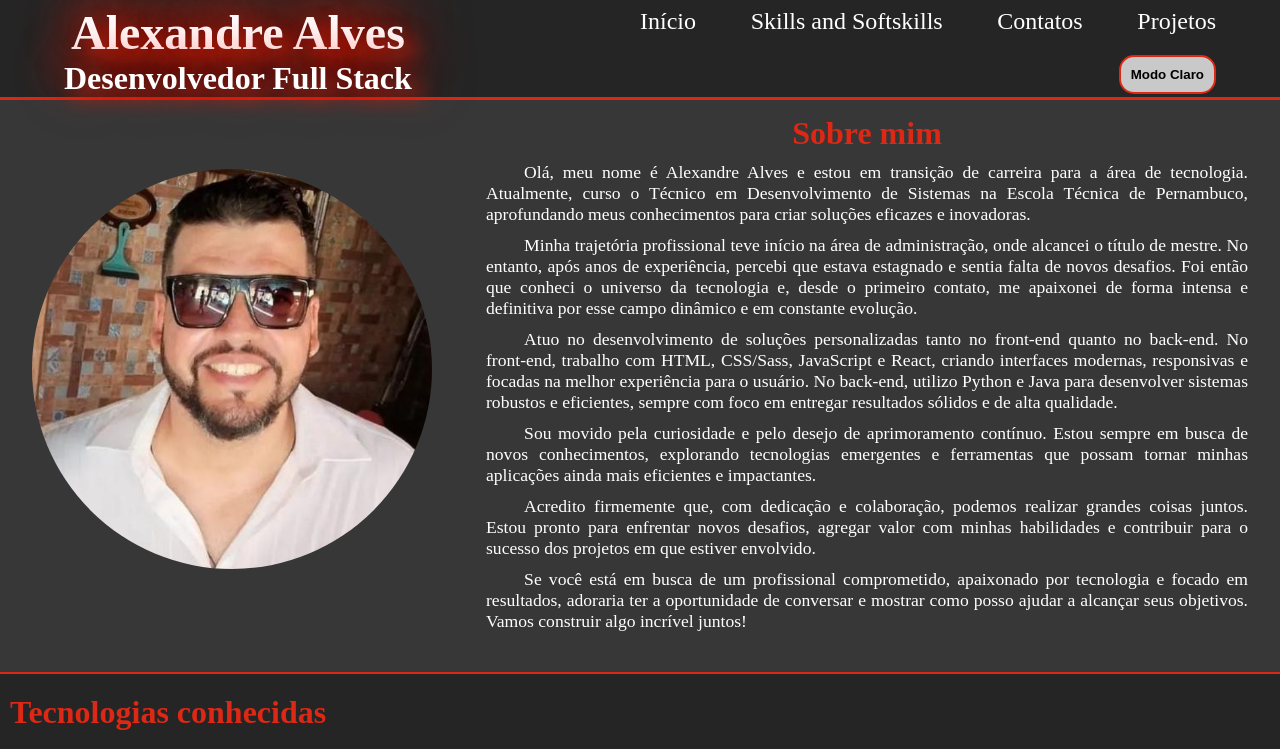
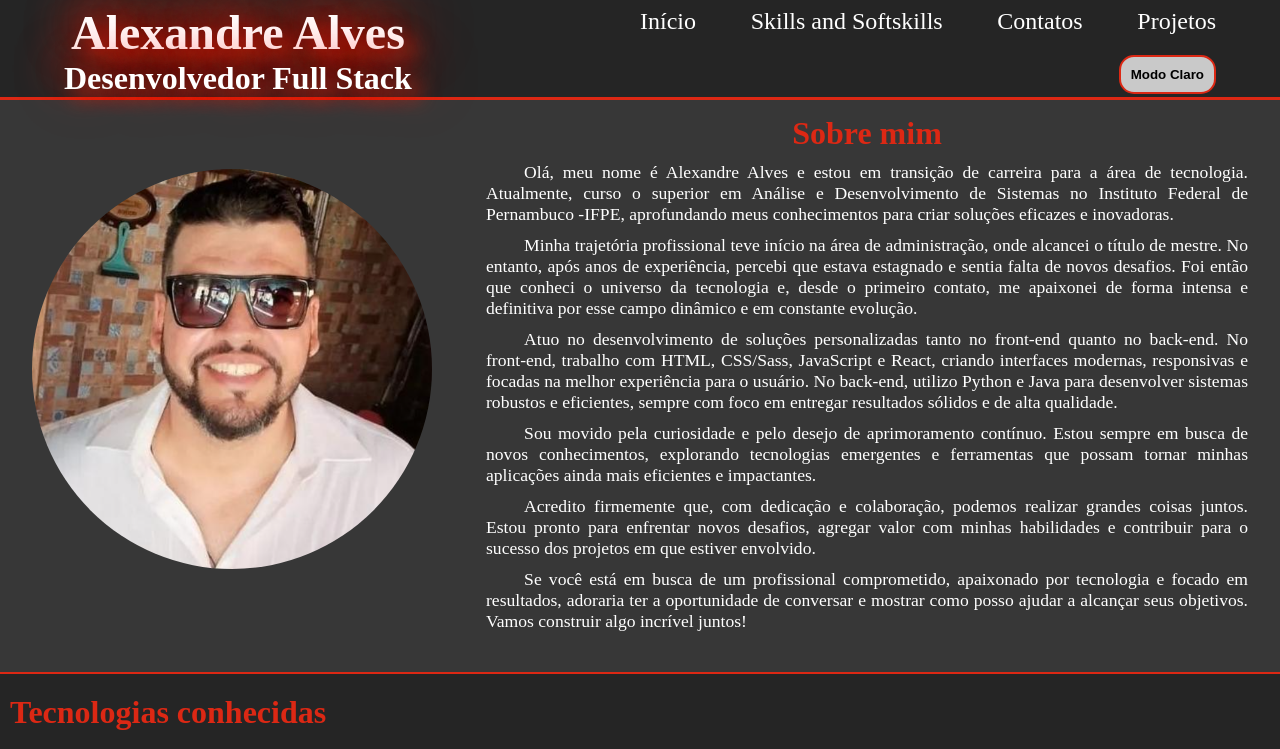
Before and after one commit to Xande-Alves/Portfolio, a React (Vite) app: page / in a window 1280 px wide. Shown: the top 749 px of the page. Built offline with nearby package versions, Linux system fonts and the light colour scheme.

Commit message:
Correção da descrição profissional

```diff
--- a/src/App.jsx
+++ b/src/App.jsx
@@ -657,8 +657,8 @@ export default function App() {
             <h3>Sobre mim</h3>
             <p>
               Olá, meu nome é Alexandre Alves e estou em transição de carreira
-              para a área de tecnologia. Atualmente, curso o Técnico em
-              Desenvolvimento de Sistemas na Escola Técnica de Pernambuco,
+              para a área de tecnologia. Atualmente, curso o superior em Análise e
+              Desenvolvimento de Sistemas no Instituto Federal de Pernambuco -IFPE,
               aprofundando meus conhecimentos para criar soluções eficazes e
               inovadoras.
             </p>
```
